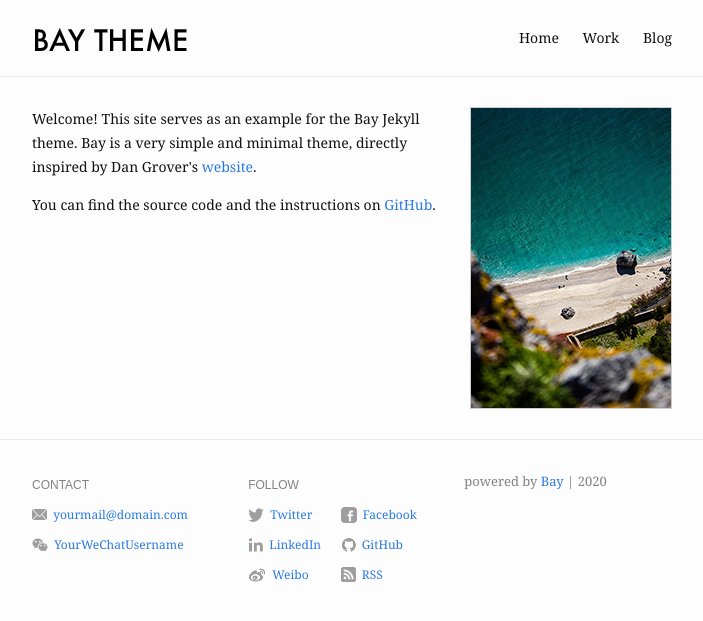
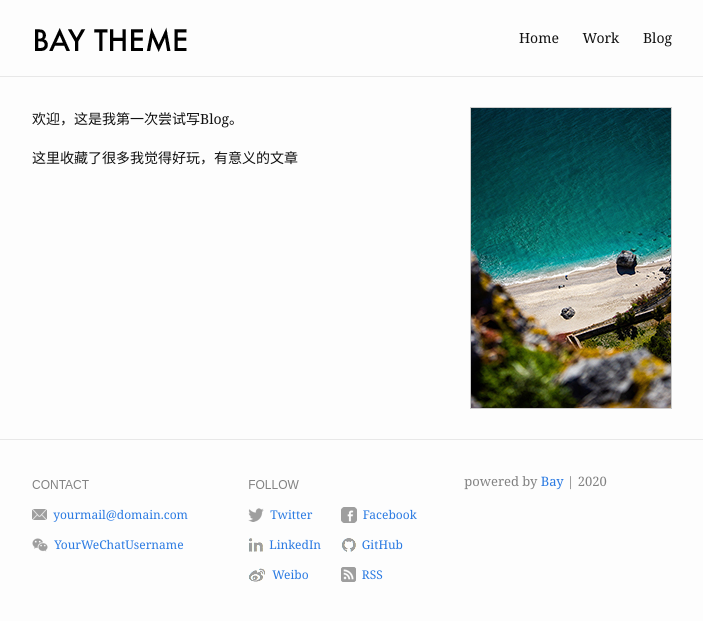
Before and after one commit to bluncy/bluncy.github.io, a Jekyll site: the page built from index.md, in a window 1280 px wide. Shown: the top 621 px of the page, without its empty margins (288-991 px from the left). Built offline with Jekyll 4.4.1, drawn with Linux system fonts in a browser that asks for light colours.

Commit message:
Update index.md

```diff
--- a/index.md
+++ b/index.md
@@ -6,9 +6,9 @@
 ---
 
 <p>
-  Welcome! This site serves as an example for the Bay Jekyll theme. Bay is a very simple and minimal theme, directly inspired by Dan Grover's <a href="http://dangrover.com">website</a>.
+  欢迎，这是我第一次尝试写Blog。
 </p>
 
 <p>
-  You can find the source code and the instructions on <a href="https://github.com/eliottvincent/bay">GitHub</a>.
+  这里收藏了很多我觉得好玩，有意义的文章
 </p>
```
